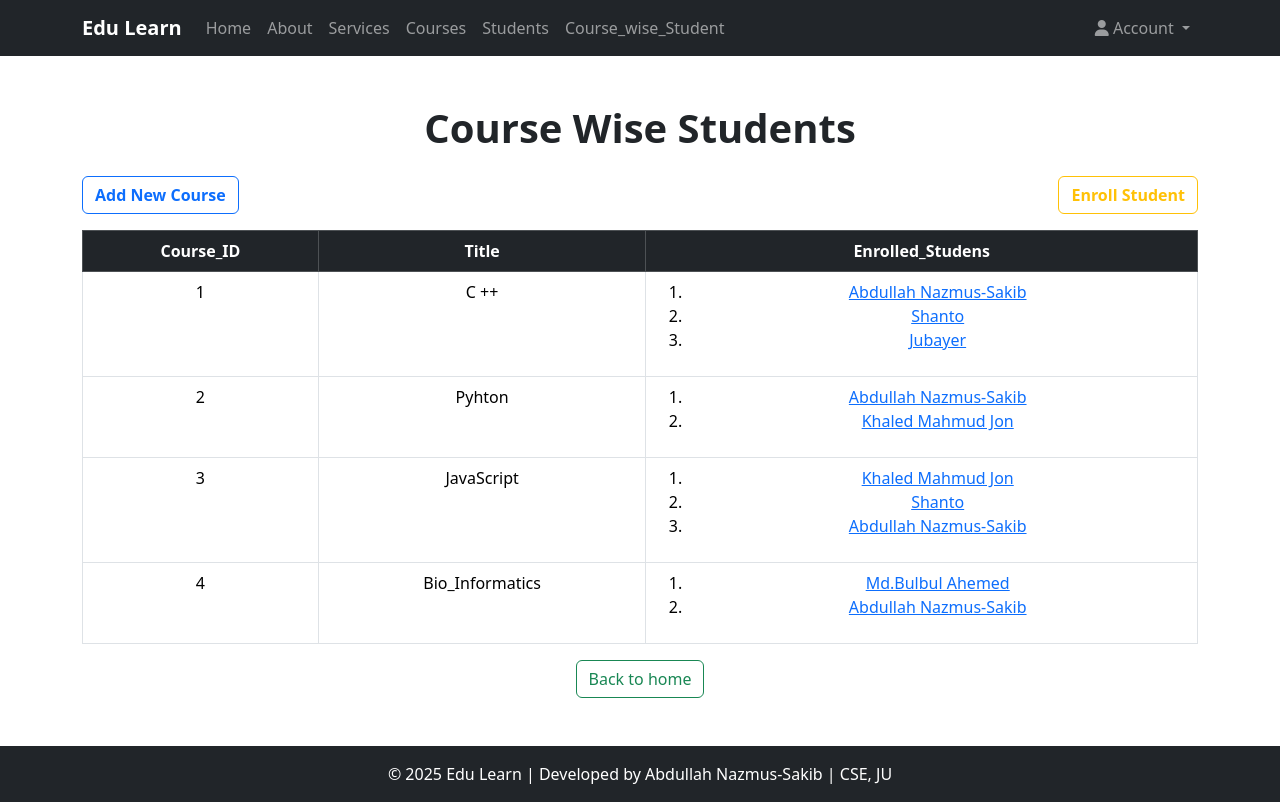
After one commit to AbdullahRFA/Edu_Learn_Django_CURD_Project, a Django app: page /Course_wise_Student/ in a window 1280 px wide. The commit adds this page. Run offline with Django 5.2, Linux system fonts and the light colour scheme; data comes from the database, SQL or seed files in the repository.

Commit message:
added functionality for coursewise student views

```diff
--- a/Course_app/urls.py
+++ b/Course_app/urls.py
@@ -26,6 +26,9 @@ urlpatterns = [
 
 
     path('individual_course_enrolled_student/<int:id>',views.individual_course_enrolled_student,name='individual_course_enrolled_student'),
+    path('Course_wise_Student/',views.Course_wise_Student,name='Course_wise_Student'),
+    path('individual_student_detail/<int:id>',views.individual_student_detail,name='individual_student_detail'),
+
 
 
 
--- a/Course_app/views.py
+++ b/Course_app/views.py
@@ -120,7 +120,11 @@ def lesson_delete(request,id):
 
 def student_list(request):
     students = Student.objects.all()
-    return render(request,"Course_app/student_list.html",{'students':students})
+    context = {
+        'check':1,
+        'students':students
+    }
+    return render(request,"Course_app/student_list.html",context)
 
 def Enroll_student(request):
     form = StudentForm()
@@ -171,7 +175,24 @@ def individual_course_enrolled_student(request,id):
     context = {
         'course':course,
         'students':students,
-        'check':1
+        'check':2
     }
 
     return render(request,"Course_app/student_list.html",context)
+
+def Course_wise_Student(request):
+    courses = Course.objects.all()
+
+    context = {
+        'courses':courses
+    }
+    return render(request,"Course_app/Course_wise_Student.html",context)
+
+
+def individual_student_detail(request,id):
+    student = get_object_or_404(Student,id=id)
+    context = {
+        'student':student,
+        'check':3
+        }
+    return render(request,"Course_app/student_list.html",context)
--- /dev/null
+++ b/templates/Course_app/Course_wise_Student.html
@@ -0,0 +1,58 @@
+<!-- index.html -->
+{% extends 'Course_app/base.html' %}
+
+{% block title %}
+    Course_Wiew_Students
+{% endblock title %}
+
+{% block content %}
+<div class="text-center mb-4">
+    <h1 class="fw-bold">Course Wise Students</h1>
+</div>
+<div class="d-flex justify-content-between">
+    <a href="{% url 'create_course' %}" class="btn btn-outline-primary fw-bold mb-3">Add New Course</a>
+    <a href="{% url 'Enroll_student' %}" class="btn btn-outline-warning fw-bold mb-3">Enroll Student</a>
+
+</div>
+<table class="table table-bordered table-hover text-center">
+    <thead class="table-dark">
+        <tr>
+            <th>Course_ID</th>
+            <th>Title</th>
+            <th>Enrolled_Studens</th>
+        </tr>
+    </thead>
+    <tbody>
+        {% for course in courses %}
+        <tr>
+            <td>{{ forloop.counter }}</td>
+            <td>{{ course.title }}</td>
+            <td>
+                <ol>
+
+                    {% for student in course.students.all %}
+                    <li><a href="{% url 'individual_student_detail' student.id %}">{{student.name}}</a></li>
+                    {% endfor %}
+
+                </ol>
+            </td>
+
+            {% if student.id %}
+
+            <td>
+               <a href="{% url 'update_student' student.id %}" class="btn btn-sm btn-warning my-2"><i class='fas fa-edit'></i>Edit</a>
+               <form action="{% url 'delete_student' student.id %}" class="d-inline">
+                   <button type="submit" class="btn btn-danger btn-sm"><i class="fas fa-trash-alt"></i>Delete</button>
+               </form>
+           </td>
+            {% endif %}
+
+        </tr>
+        {% endfor %}
+    </tbody>
+</table>
+<div class="d-flex justify-content-center">
+    <a href="{% url 'course_list' %}" class="btn btn-outline-success ">Back to home</a>
+
+</div>
+{% endblock content %}
--- a/templates/Course_app/navbar.html
+++ b/templates/Course_app/navbar.html
@@ -27,6 +27,9 @@
                 <li class="nav-item">
                     <a class="nav-link" href="{% url 'student_list' %}">Students</a>
                 </li>
+                <li class="nav-item">
+                    <a class="nav-link" href="{% url 'Course_wise_Student' %}">Course_wise_Student</a>
+                </li>
             </ul>
 
             <!-- User Authentication Dropdown -->
```
Also changed, not shown: templates/Course_app/student_list.html (+38 -6 lines).
